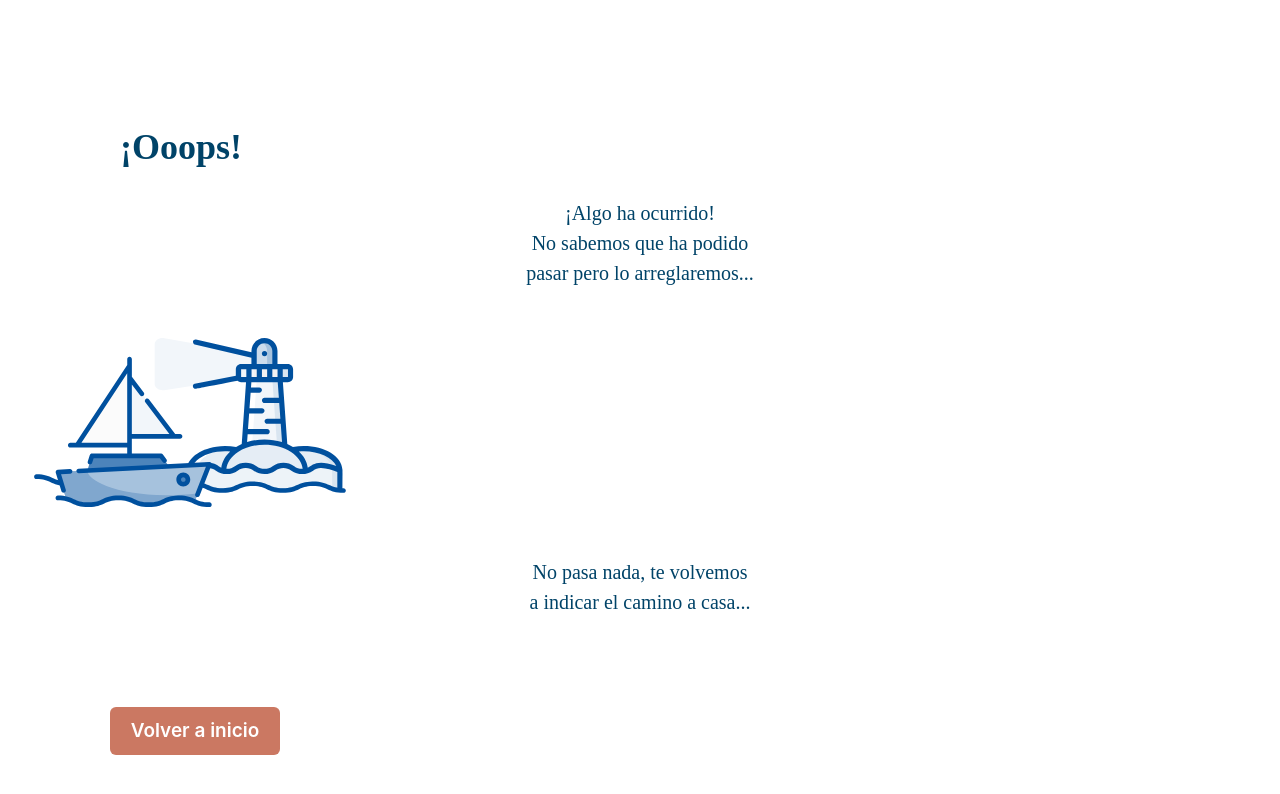
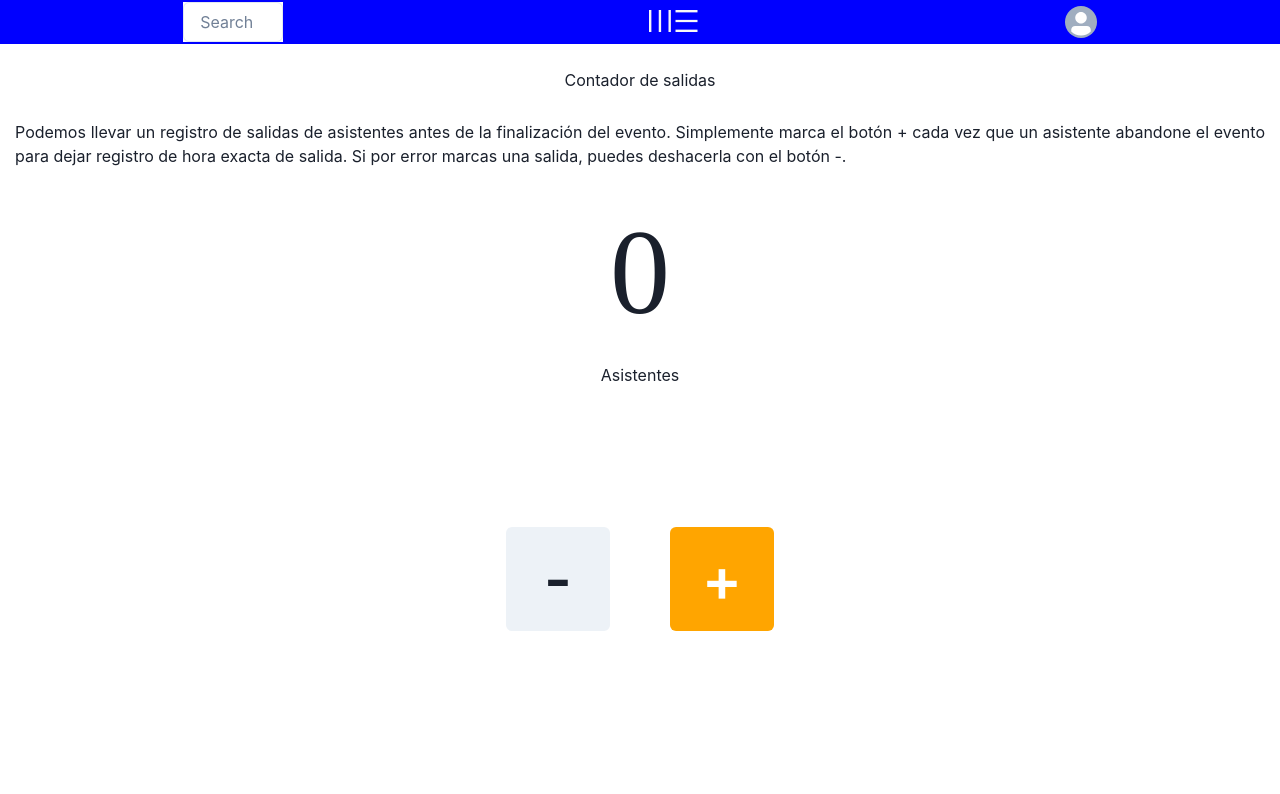
Before and after one commit to saraoriola/poppaFront, a React (Vite) app: page /counter in a window 1280 px wide. Shown: the top 794 px of the page. Built offline with nearby package versions, Linux system fonts and the light colour scheme; no server answers.

Commit message:
vista contador hecha

```diff
--- /dev/null
+++ b/src/components/Counter/Counter.jsx
@@ -0,0 +1,70 @@
+import { Box, Button, Center, Text } from "@chakra-ui/react";
+import React, { useState } from "react";
+import HeaderRender from "../Header/HeaderRender/HeaderRender";
+
+const Counter = () => {
+  const [i, setI] = useState(0);
+
+  const increment = () => {
+    setI(i + 1);
+  };
+
+  const decrement = () => {
+    if (i > 0) {
+      setI(i - 1);
+    }
+  };
+
+  return (
+    <Box>
+      <HeaderRender />
+      <Box m="24px 15px 15px 15px">
+        <Text textAlign="center" mb="28px">
+          Contador de salidas
+        </Text>
+        <Text textAlign="justify">
+          Podemos llevar un registro de salidas de asistentes antes de la
+          finalización del evento. Simplemente marca el botón + cada vez que un
+          asistente abandone el evento para dejar registro de hora exacta de
+          salida. Si por error marcas una salida, puedes deshacerla con el botón
+          -.
+        </Text>
+      </Box>
+      <Box textAlign="center">
+        <Text fontSize="120" fontFamily="telegrafRegular">
+          {i}
+        </Text>
+        <Text>Asistentes</Text>
+      </Box>
+      <Box
+        display="flex"
+        justifyContent="center"
+        gap="60px"
+        mt="140px"
+        color="orange"
+        bg="white"
+      >
+        <Button
+          onClick={decrement}
+          width="6.5rem"
+          height="6.5rem"
+          fontSize="60"
+        >
+          -
+        </Button>
+        <Button
+          onClick={increment}
+          width="6.5rem"
+          height="6.5rem"
+          color="white"
+          bg="orange"
+          fontSize="60"
+        >
+          +
+        </Button>
+      </Box>
+    </Box>
+  );
+};
+
+export default Counter;
--- a/src/routes.jsx
+++ b/src/routes.jsx
@@ -10,6 +10,7 @@ import Register from "./components/User/Register/Register";
 import Location from "./components/Location/LocationRender/LocationRender";
 import Dashboard from "./components/EventUser/Dashboard/Dashboard";
 import EventDetail from "./components/Event/EventDetail/EventDetail";
+import Counter from "./components/Counter/Counter";
 
 const routes = createBrowserRouter([
   {
@@ -43,6 +44,11 @@ const routes = createBrowserRouter([
     errorElement: <ErrorPage />,
   },
   {
+    path: "counter",
+    element: <Counter />,
+    errorElement: <ErrorPage />,
+  },
+  {
     element: <PrivateRoutes />,
     errorElement: <ErrorPage />,
     children: [
```
Also changed, not shown: src/assets/images/Boton +.png (added), src/assets/images/Boton -.png (added).
